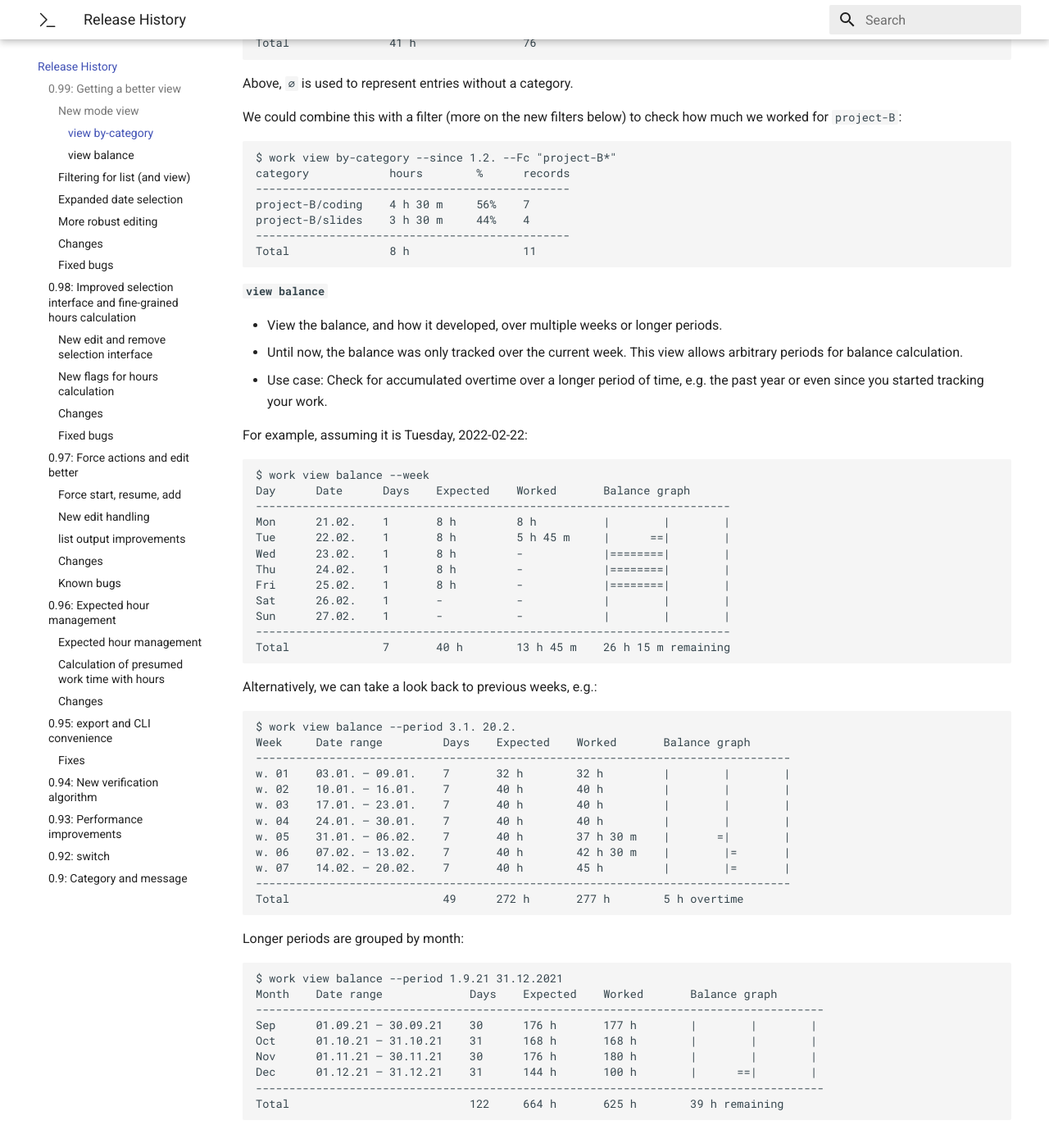
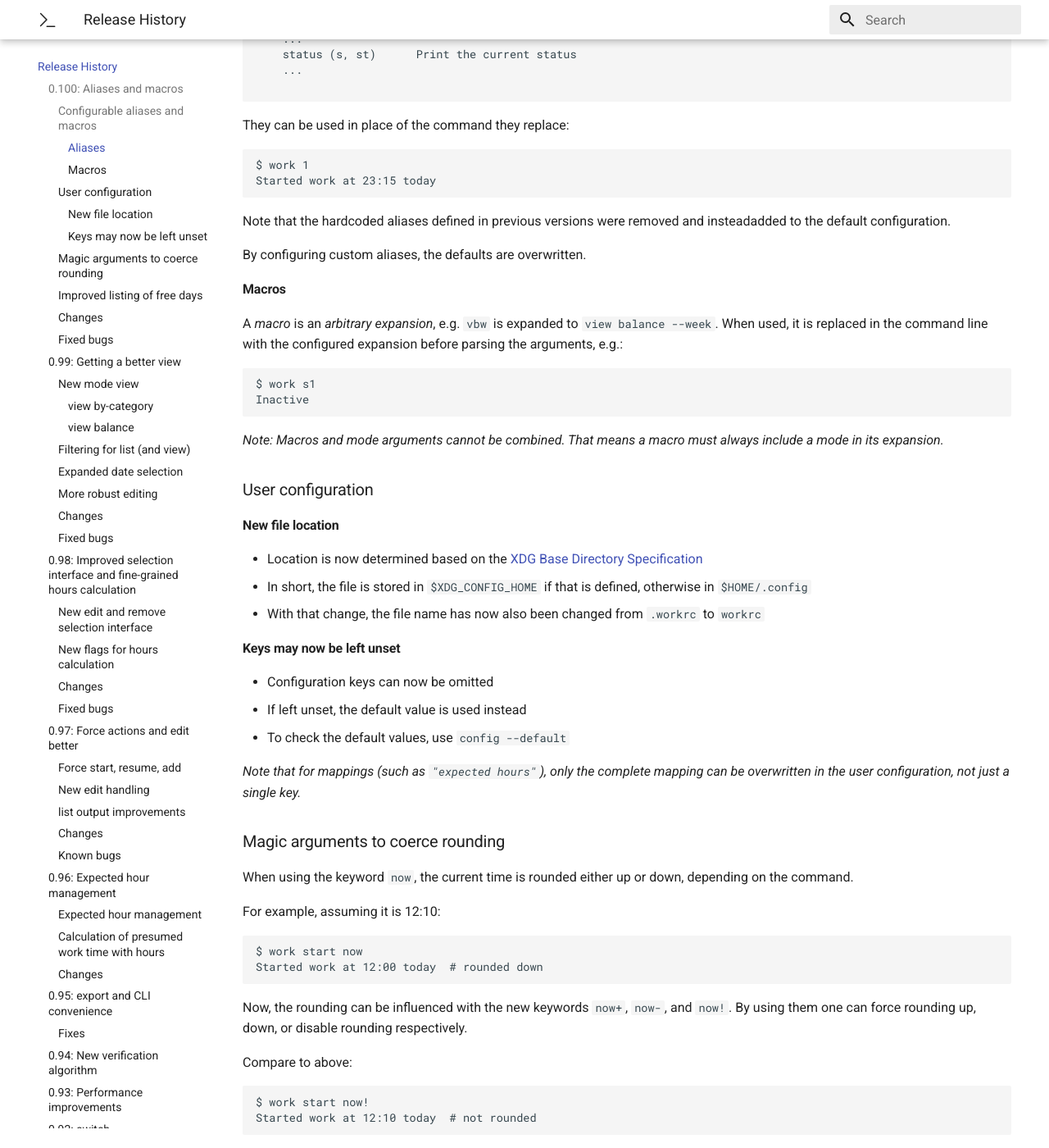
Before and after one commit to vauhochzett/work-docs, an MkDocs documentation site: the page built from docs/releases.md, in a window 1280 px wide and 1400 px high, scrolled down 883 px. Shown: the whole window at 82% size. Built offline with MkDocs 1.6.1 and Material for MkDocs 9.7.7, drawn with Linux system fonts in a browser that asks for light colours; some of the changed text lies outside the part shown.

Commit message:
Releases: v0.100.0

````diff
--- a/docs/releases.md
+++ b/docs/releases.md
@@ -1,4 +1,143 @@
 # Release History
+
+## 0.100: Aliases and macros
+
+Currently released version: `0.100.0` (2022-08-30)
+
+### Configurable aliases and macros
+
+User-defined *aliases* and *macros* can now be added via the configuration, for example:
+
+```json
+{
+	"aliases": {
+		"start":  ["1"],
+		"stop":   ["0"],
+		"status": ["s", "st"]
+	},
+	"macros": {
+		"s1": "status --oneline"
+	}
+}
+```
+
+#### Aliases
+
+An *alias* is a *short name* for a mode, e.g. `ls` for `list`.
+
+Running `work --help` will print any configured aliases (shortened):
+
+```
+$ work --help
+...
+
+modes:
+  {start, stop, add, status, list, ...}
+    start (1)           Start work
+    stop (0)            Stop work
+    ...
+    status (s, st)      Print the current status
+    ...
+
+```
+
+They can be used in place of the command they replace:
+
+```
+$ work 1
+Started work at 23:15 today
+```
+
+Note that the hardcoded aliases defined in previous versions were removed and insteadadded to the default configuration.
+
+By configuring custom aliases, the defaults are overwritten.
+
+#### Macros
+
+A *macro* is an *arbitrary expansion*, e.g. `vbw` is expanded to `view balance --week`. When used, it is replaced in the command line with the configured expansion before parsing the arguments, e.g.:
+
+```
+$ work s1
+Inactive
+```
+
+*Note: Macros and mode arguments cannot be combined. That means a macro must always include a mode in its expansion.*
+
+### User configuration
+
+#### New file location
+
+- Location is now determined based on the [XDG Base Directory Specification](https://specifications.freedesktop.org/basedir-spec/basedir-spec-latest.html)
+- In short, the file is stored in `$XDG_CONFIG_HOME` if that is defined, otherwise in `$HOME/.config`
+- With that change, the file name has now also been changed from `.workrc` to `workrc`
+
+#### Keys may now be left unset
+
+- Configuration keys can now be omitted
+- If left unset, the default value is used instead
+- To check the default values, use `config --default`
+
+*Note that for mappings (such as `"expected hours"`), only the complete mapping can be overwritten in the user configuration, not just a single key.*
+
+### Magic arguments to coerce rounding
+
+When using the keyword `now`, the current time is rounded either up or down, depending on the command.
+
+For example, assuming it is 12:10:
+```
+$ work start now
+Started work at 12:00 today  # rounded down
+```
+
+Now, the rounding can be influenced with the new keywords `now+`, `now-`, and `now!`. By using them one can force rounding up, down, or disable rounding respectively.
+
+Compare to above:
+
+```
+$ work start now!
+Started work at 12:10 today  # not rounded
+```
+
+### Improved listing of free days
+
+`free-days --list` has been made more useful.
+
+1. It now also prints the number of days in each category and in total
+2. Continuous periods in the output of vacation days are merged
+
+For example:
+
+```
+$ work free-days --list
+Holidays (2 days):
+  01.01.2022
+  10.01.2022
+
+Vacations (13 days):
+  10.02 – 11.02.2022 (2 days)
+  21.05 – 31.05.2022 (11 days)
+
+Total: 15 free days
+```
+
+### Changes
+
+- `config`:
+	+ Short flags `-c`, `-e`, and `-s` removed
+	+ Flag `--expected` renamed to `--default`
+	+ Flag `--create` removed (instead, use `work config --default > <file_path>`)
+	+ `--see` argument `"expected hours"` renamed to `expected-hours`
+- `--day` now excludes the current day when resolving the weekday
+- `--period` does not sort the provided start and end date anymore
+- Mode `day` removed (supplanted by macro functionality)
+- Improved messages in case of verification errors
+- One-time migration of configuration file
+- Brief "what's new" message after a version upgrade
+
+### Fixed bugs
+
+- `list --include-active` now layouts correctly if the log is empty, but a run is active
+- `hours` now prints `no active run` instead of `0 m active run` if no run is active
 
 
 ## 0.99: Getting a better view
````
